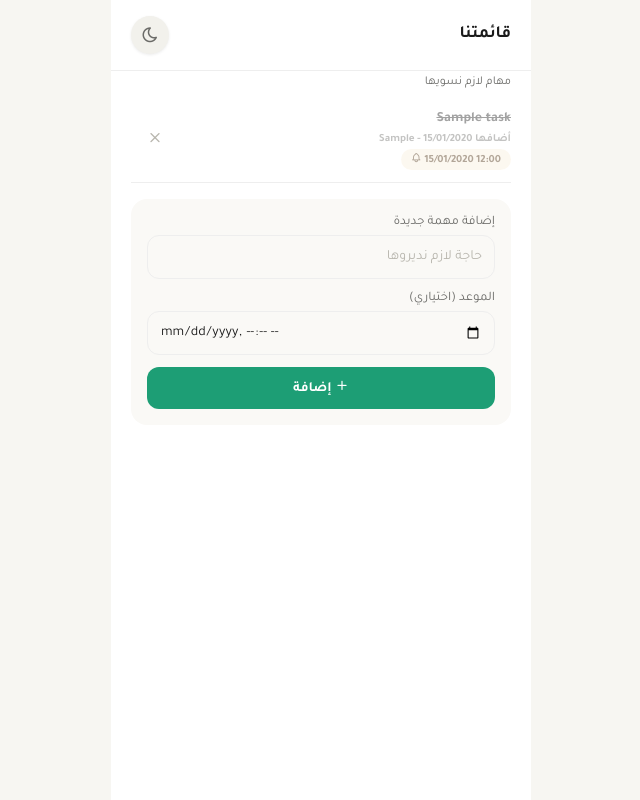
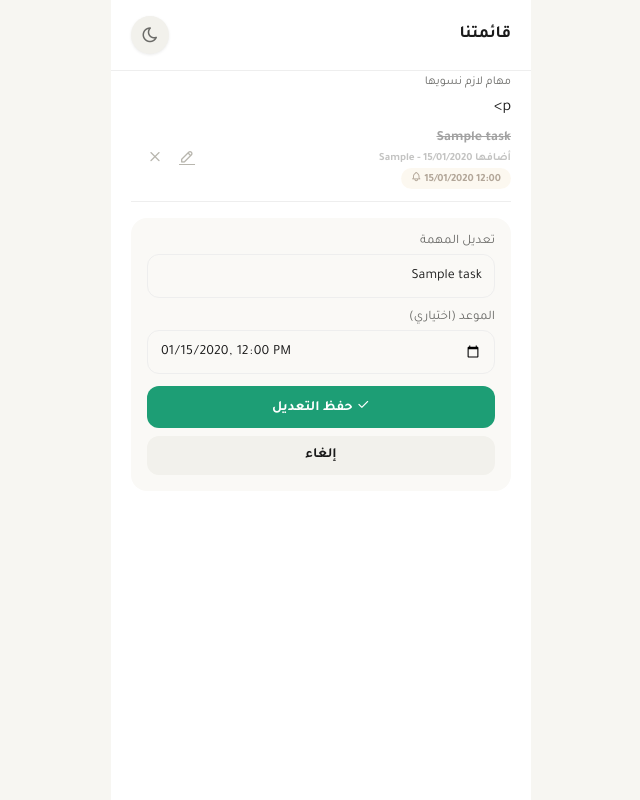
Before and after one commit to sadiqrajhi-10/qaimatn, a Flask app: template templates/tasks.html in a window 1280 px wide. Shown: the whole page, without its empty margins (319-959 px from the left). Run offline with Flask 3, Linux system fonts and the light colour scheme; the template is opened without the code that fills it: values that come from a table or form of the project are taken from there, others are empty; tables that the repository leaves empty hold one stand-in row (values such as "Sample post").

Commit message:
Refactor task form and display logic

```diff
--- a/templates/tasks.html
+++ b/templates/tasks.html
@@ -1,7 +1,7 @@
 {% extends "base.html" %}
 {% block title %}المهام{% endblock %}
 {% block content %}
-<p class="app-subtitle" style="margin-bottom:10px;">مهام لازم نسويها</p>
+<p class="app-subtitle" style="margin-bottom:10px;">مهام لازم نسويها</p>p>
 
 {% for item in items %}
 <div class="list-row">
@@ -14,6 +14,7 @@
       </span>
     </button>
   </form>
+<a href="{{ url_for('tasks', edit=item.id) }}" class="delete-btn"><i class="ti ti-pencil"></i></a>
 <form method="POST" action="{{ url_for('tasks_delete', item_id=item.id) }}">
   <button type="submit" class="delete-btn"><i class="ti ti-x"></i></button>
 </form>
@@ -22,16 +23,17 @@
 <p class="app-subtitle">ما فيه مهام توا 🎉</p>
 {% endfor %}
 
-<form method="POST" action="{{ url_for('tasks_add') }}" class="add-form">
+<form method="POST" action="{{ url_for('tasks_edit', item_id=edit_item.id) if edit_item else url_for('tasks_add') }}" class="add-form">
   <div class="field">
-    <label>إضافة مهمة جديدة</label>
-        <input type="text" name="name" placeholder="حاجة لازم نديروها" required>
+    <label>{{ 'تعديل المهمة' if edit_item else 'إضافة مهمة جديدة' }}</label>
+    <input type="text" name="name" placeholder="حاجة لازم نديروها" value="{{ edit_item.name if edit_item else '' }}" required>
   </div>
 <div class="field">
   <label>الموعد (اختياري)</label>
-    <input type="datetime-local" name="due_at" dir="ltr">
+  <input type="datetime-local" name="due_at" dir="ltr" value="{{ edit_item.due_at | local_input_datetime if edit_item else '' }}">
+
 </div>
-  <button type="submit" class="btn btn-primary"><i class="ti ti-plus"></i> إضافة</button>
+<button type="submit" class="btn btn-primary"><i class="ti ti-{{ 'check' if edit_item else 'plus' }}"></i> {{ 'حفظ التعديل' if edit_item else 'إضافة' }}</button>
+{% if edit_item %}<a href="{{ url_for('tasks') }}" class="btn btn-ghost" style="display:block; text-align:center; margin-top:8px; text-decoration:none;">إلغاء</a>{% endif %}
 </form>
 {% endblock %}
-  </div>
```
Lines whose indentation alone changed are shown as unchanged.
